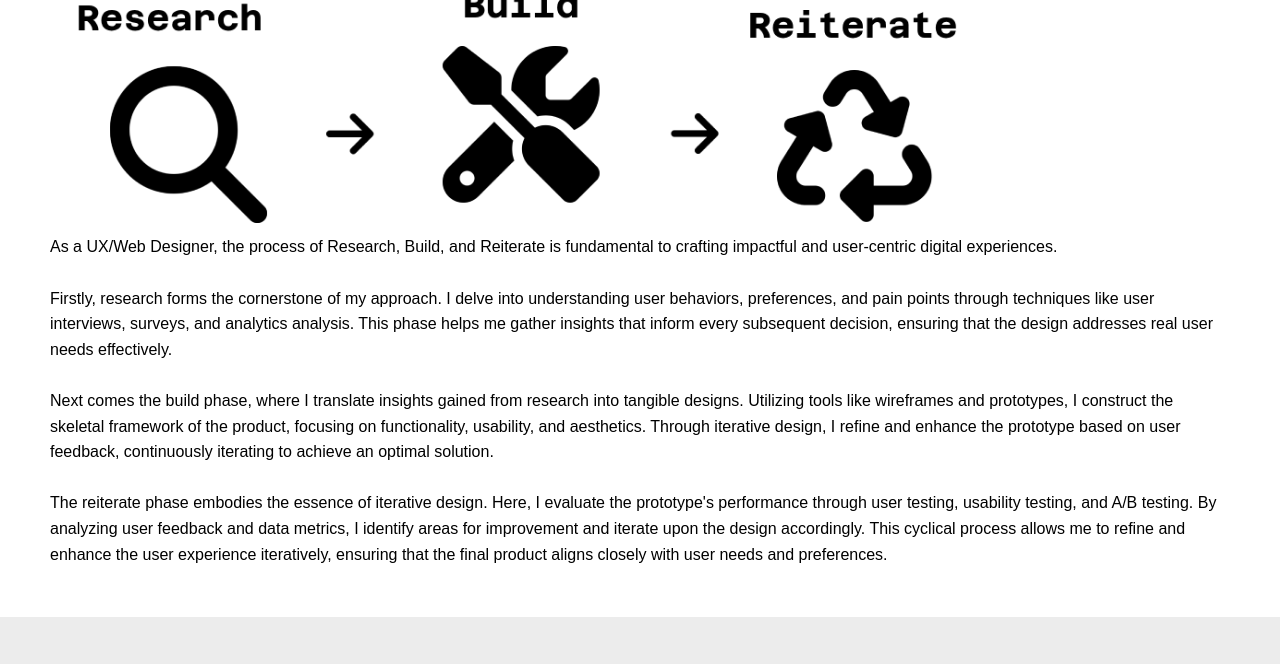
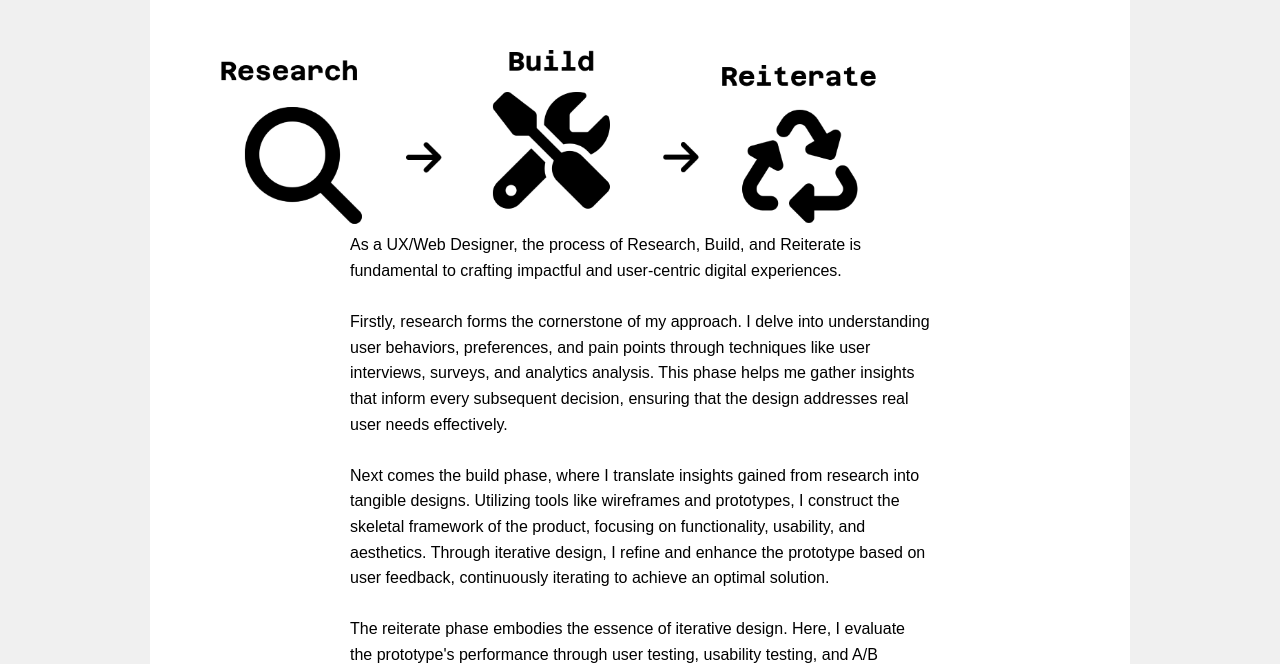
Before and after one commit to NoahDB97/PortfolioProject, a plain HTML site: page index.html in a window 1280 px wide. Shown: the part 3438-4102 px from the top of the page. Drawn offline with Linux system fonts and the light colour scheme.

Commit message:
Update styles.css

```diff
--- a/styles.css
+++ b/styles.css
@@ -73,7 +73,17 @@ nav a {
 .portfolio {
   padding: 50px;
   background-color: #fff;
+  margin-left: 150px;
+  margin-right: 150px;
 }
+
+.DesignProcess {
+  margin-left: 150px;
+  margin-right: 150px;
+  font-family: Arial, sans-serif;
+  line-height: 1.6;
+}
+
 
 .portfolio-item {
   font-size: 20px;
```
